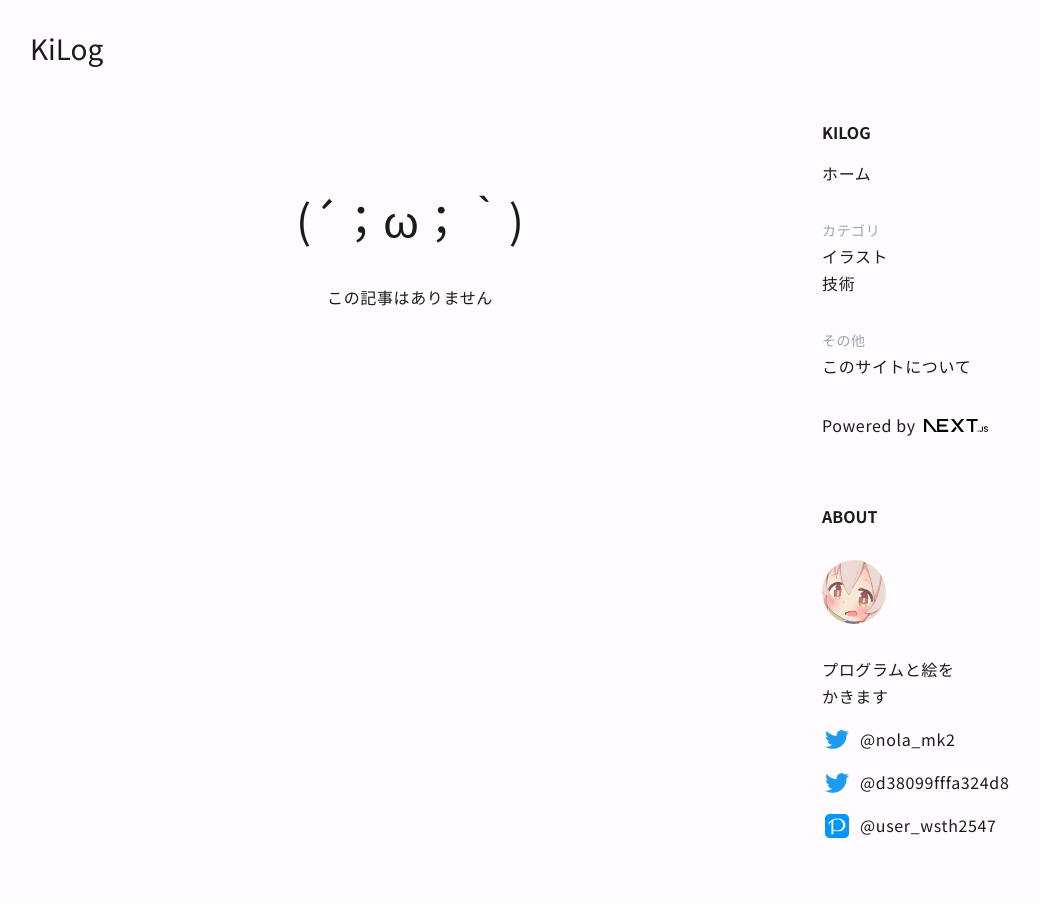
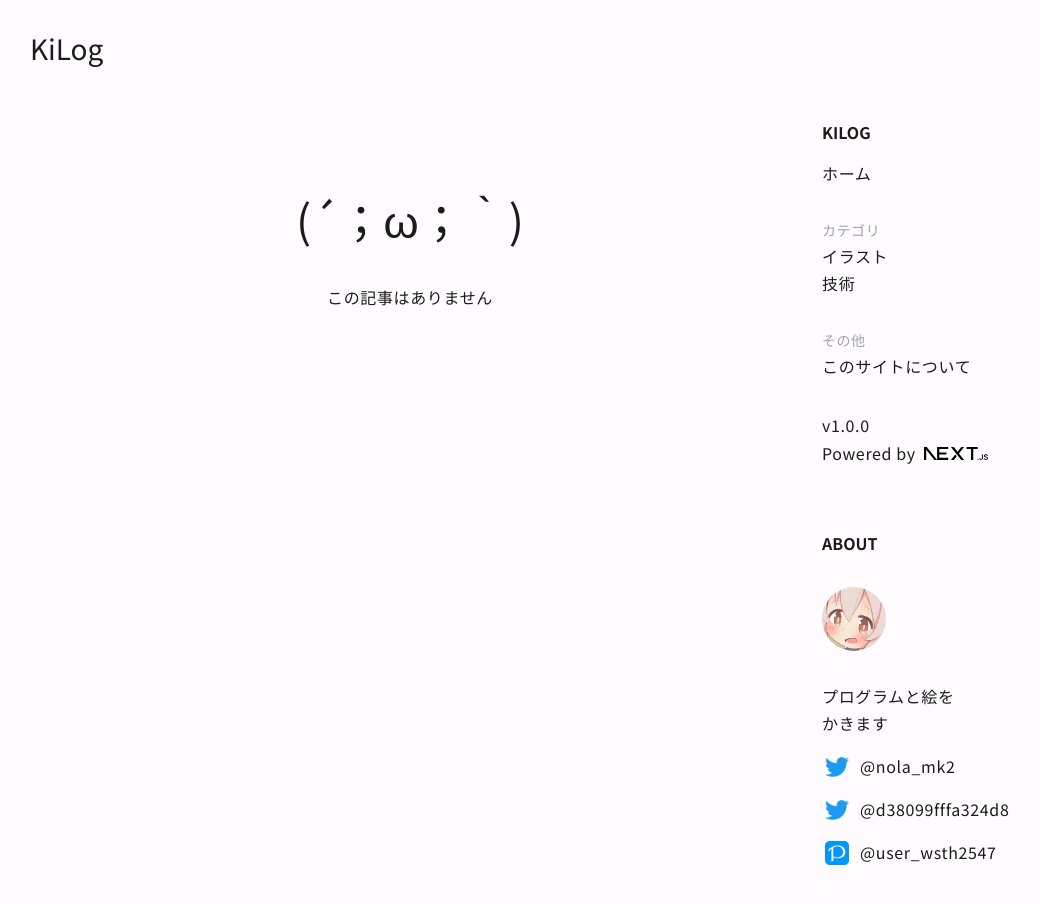
Before and after one commit to kiloooooooo/kilog, a Next.js app: page /article/1 in a window 1280 px wide. Shown: the top 904 px of the page, without its empty margins (98-1138 px from the left). Built offline with nearby package versions, Linux system fonts and the light colour scheme.

Commit message:
バージョン表記

```diff
--- a/src/components/navigation.tsx
+++ b/src/components/navigation.tsx
@@ -11,7 +11,8 @@ export default function Navigation() {
             <Link href={'/tech'} className={'body-l hover:underline'}>技術</Link>
             <span className={'body-m mt-8 text-gray-400'}>その他</span>
             <Link href={'/about'} className={'body-l hover:underline'}>このサイトについて</Link>
-            <div className={'mt-8 w-full flex flex-row flex-wrap items-center'}>
+            <span className={'mt-8 body-l'}>v1.0.0</span>
+            <div className={'w-full flex flex-row flex-wrap items-center'}>
                 <span className={'body-l mr-2'}>Powered by</span>
                 <Link href={'https://nextjs.org/'}>
                     <Image className={'light-only'} src={'/next.svg'} width={64} height={16} alt={'Next.js'}/>
```
